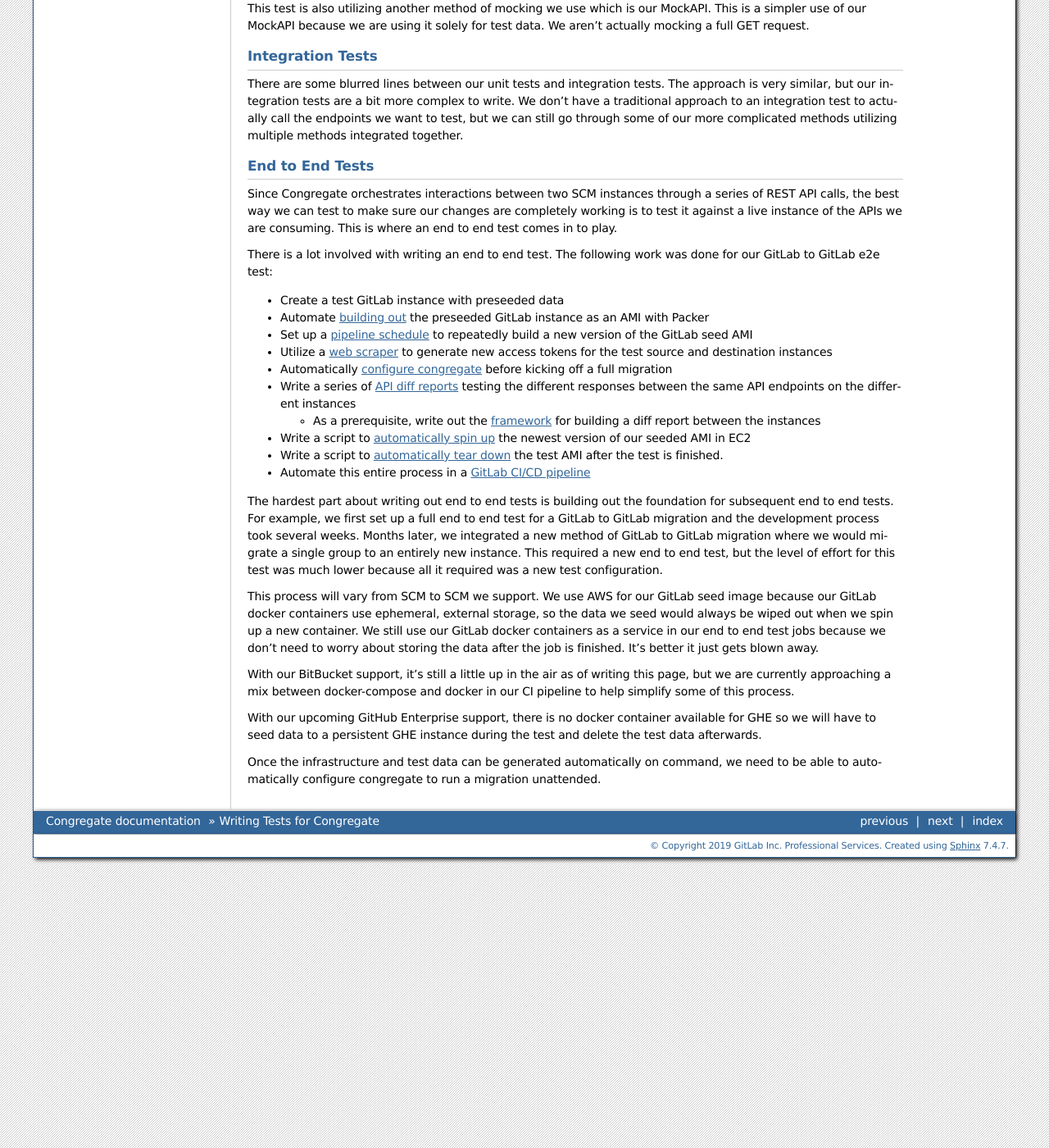
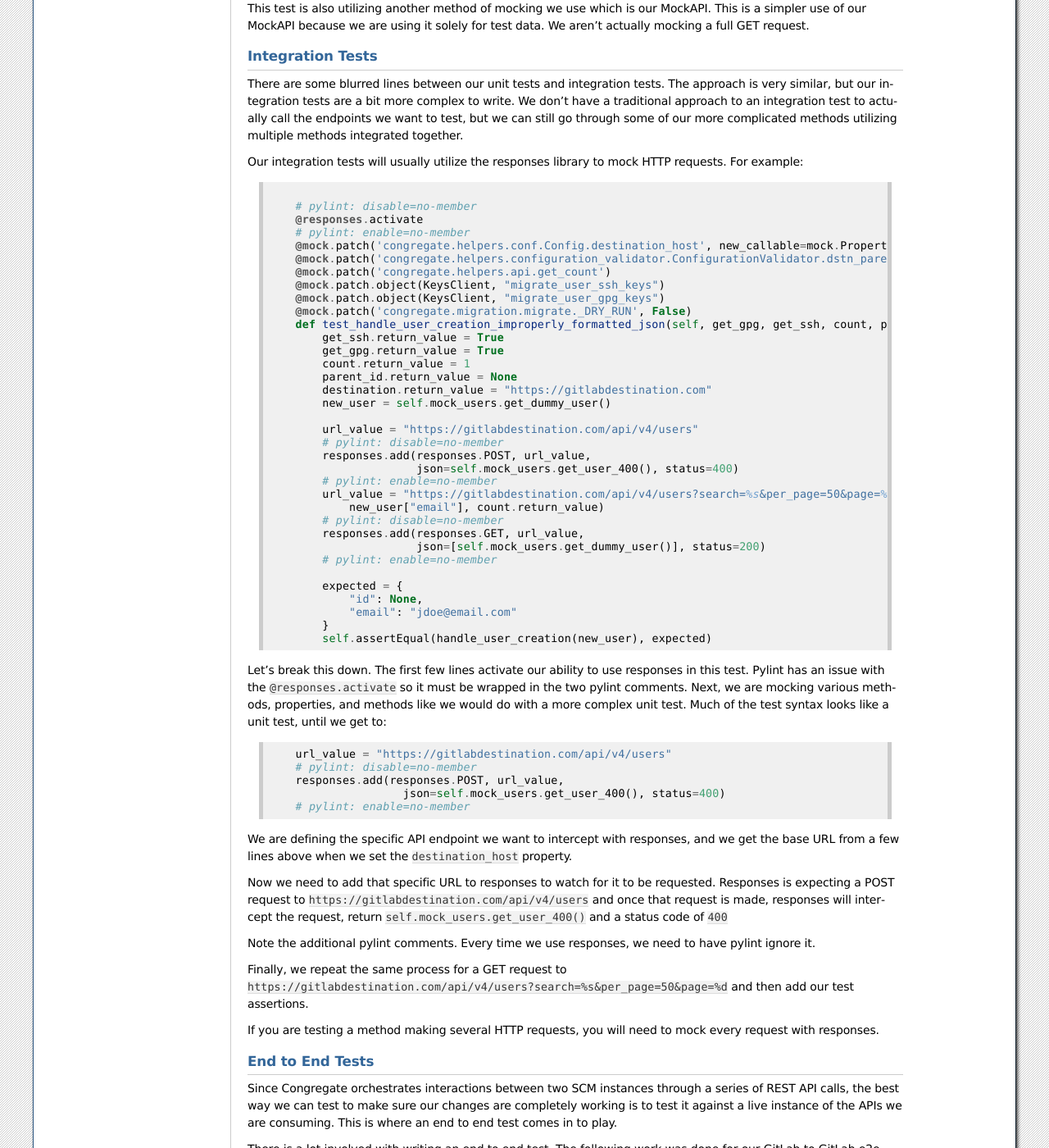
Before and after one commit to LINWEN607/congregate, a Sphinx documentation site: the page built from congregate/docs/source/static_docs/writing-tests.md, in a window 1280 px wide and 1400 px high, scrolled down 2890 px. Shown: the whole window at 82% size. Built offline with Sphinx 7.4.7, drawn with Linux system fonts in a browser that asks for light colours.

Commit message:
Adding more detail for our integration tests

````diff
--- a/congregate/docs/source/static_docs/writing-tests.md
+++ b/congregate/docs/source/static_docs/writing-tests.md
@@ -171,6 +171,69 @@
 
 There are some blurred lines between our unit tests and integration tests. The approach is very similar, but our integration tests are a bit more complex to write. We don't have a traditional approach to an integration test to actually call the endpoints we want to test, but we can still go through some of our more complicated methods utilizing multiple methods integrated together.
 
+Our integration tests will usually utilize the responses library to mock HTTP requests. For example:
+
+```python
+
+    # pylint: disable=no-member
+    @responses.activate
+    # pylint: enable=no-member
+    @mock.patch('congregate.helpers.conf.Config.destination_host', new_callable=mock.PropertyMock)
+    @mock.patch('congregate.helpers.configuration_validator.ConfigurationValidator.dstn_parent_id', new_callable=mock.PropertyMock)
+    @mock.patch('congregate.helpers.api.get_count')
+    @mock.patch.object(KeysClient, "migrate_user_ssh_keys")
+    @mock.patch.object(KeysClient, "migrate_user_gpg_keys")
+    @mock.patch('congregate.migration.migrate._DRY_RUN', False)
+    def test_handle_user_creation_improperly_formatted_json(self, get_gpg, get_ssh, count, parent_id, destination):
+        get_ssh.return_value = True
+        get_gpg.return_value = True
+        count.return_value = 1
+        parent_id.return_value = None
+        destination.return_value = "https://gitlabdestination.com"
+        new_user = self.mock_users.get_dummy_user()
+
+        url_value = "https://gitlabdestination.com/api/v4/users"
+        # pylint: disable=no-member
+        responses.add(responses.POST, url_value,
+                      json=self.mock_users.get_user_400(), status=400)
+        # pylint: enable=no-member
+        url_value = "https://gitlabdestination.com/api/v4/users?search=%s&per_page=50&page=%d" % (
+            new_user["email"], count.return_value)
+        # pylint: disable=no-member
+        responses.add(responses.GET, url_value,
+                      json=[self.mock_users.get_dummy_user()], status=200)
+        # pylint: enable=no-member
+
+        expected = {
+            "id": None,
+            "email": "jdoe@email.com"
+        }
+        self.assertEqual(handle_user_creation(new_user), expected)
+
+```
+
+Let's break this down. The first few lines activate our ability to use responses in this test. Pylint has an issue with the `@responses.activate` so it must be wrapped in the two pylint comments.
+Next, we are mocking various methods, properties, and methods like we would do with a more complex unit test.  Much of the test syntax looks like a unit test, until we get to:
+
+```python
+    url_value = "https://gitlabdestination.com/api/v4/users"
+    # pylint: disable=no-member
+    responses.add(responses.POST, url_value,
+                    json=self.mock_users.get_user_400(), status=400)
+    # pylint: enable=no-member
+```
+
+We are defining the specific API endpoint we want to intercept with responses, and we get the base URL from a few lines above when we set the `destination_host` property.
+
+Now we need to add that specific URL to responses to watch for it to be requested. Responses is expecting a POST request to `https://gitlabdestination.com/api/v4/users` and once that request is made, responses will intercept the request, return `self.mock_users.get_user_400()` and a status code of `400`
+
+Note the additional pylint comments. Every time we use responses, we need to have pylint ignore it.
+
+Finally, we repeat the same process for a GET request to `https://gitlabdestination.com/api/v4/users?search=%s&per_page=50&page=%d` and then add our test assertions.
+
+If you are testing a method making several HTTP requests, you will need to mock every request with responses.
+
+
 ### End to End Tests
 
 Since Congregate orchestrates interactions between two SCM instances through a series of REST API calls, the best way we can test to make sure our changes are completely working is to test it against a live instance of the APIs we are consuming. This is where an end to end test comes in to play.
````
